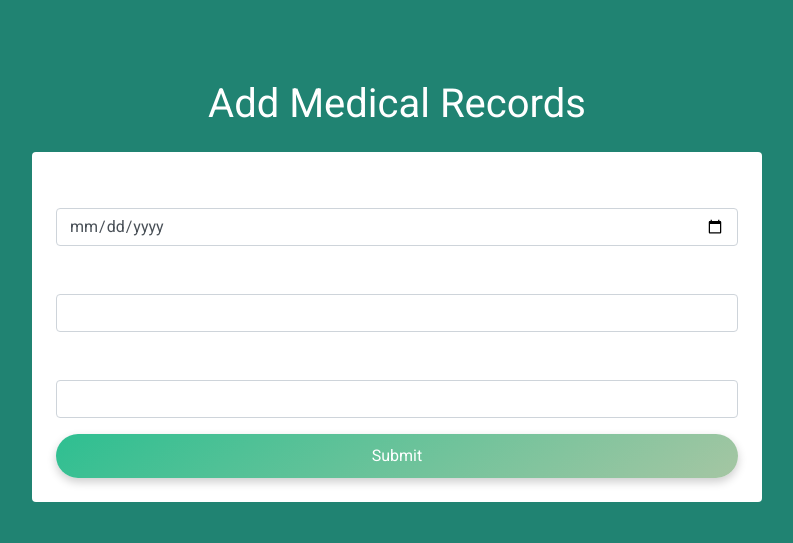
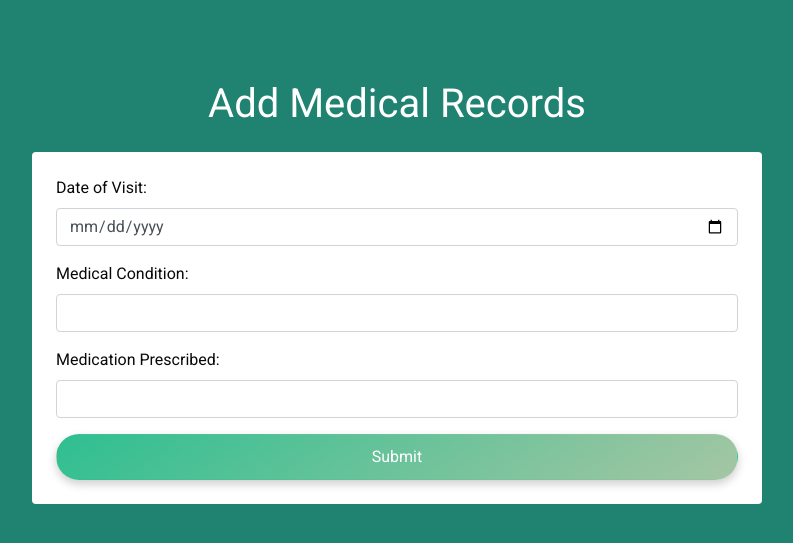
Before and after one commit to akhilar33/Patient-Tracker-System---ASAP-Team, a Flask app: page /doctorDashboard/addMedicalRecords in a window 1280 px wide. Shown: the top 543 px of the page, without its empty margins (243-1036 px from the left). Run offline with Flask 2, Linux system fonts and the light colour scheme; a user stored in the database is signed in; some libraries are stand-ins or nearby versions.

Commit message:
removed unnecessary css

```diff
--- a/src/View/templates/add_medical_records.html
+++ b/src/View/templates/add_medical_records.html
@@ -12,36 +12,24 @@
         body {
             font-family: 'Roboto', sans-serif;
             background-color: #208372;
-    color: #fff;
+            color: #090909;
             margin: 0;
             padding: 0;
         }
-
         .btn-custom {
             padding: 10px 25px;
             font-size: 1em;
             color: white;
-    border: none;
+            background-image: linear-gradient(145deg, #2ebf91, #a5c6a3);
             border-radius: 50px;
-    background-image: linear-gradient(145deg, #2ebf91, #a5c6a3);
             box-shadow: 0 4px 10px rgba(0, 0, 0, 0.2);
             transition: transform 0.2s;
             margin-right: 20px;
         }
-
         .btn-custom:hover {
             transform: scale(1.05);
             background-image: linear-gradient(145deg, #29ab87, #a5c6a3);
         }
-
-.btn-custom:active {
-    transform: scale(0.95);
-}
-
-.form-group {
-    margin-bottom: 1rem;
-}
-
         .form-control {
             display: block;
             width: 100%;
@@ -53,9 +41,8 @@
             background-clip: padding-box;
             border: 1px solid #ced4da;
             border-radius: .25rem;
-    transition: border-color .15s ease-in-out,box-shadow .15s ease-in-out;
+            transition: border-color .15s ease-in-out, box-shadow .15s ease-in-out;
         }
-
         .container {
             padding-top: 2rem;
         }
--- a/src/View/templates/doctor.html
+++ b/src/View/templates/doctor.html
@@ -12,7 +12,7 @@
         body {
             font-family: 'Roboto', sans-serif;
             background-color: #208372;
-            color: #fff;
+            color: #0e0d0d;
             margin: 0;
             padding: 0;
             height: 100vh;
--- a/src/View/templates/patient.html
+++ b/src/View/templates/patient.html
@@ -12,7 +12,7 @@
         body {
             font-family: 'Roboto', sans-serif;
             background-color: #208372;
-            color: #fff;
+            color: #111010;
             margin: 0;
             padding: 0;
             height: 100vh;
```
Lines whose indentation alone changed are shown as unchanged.
